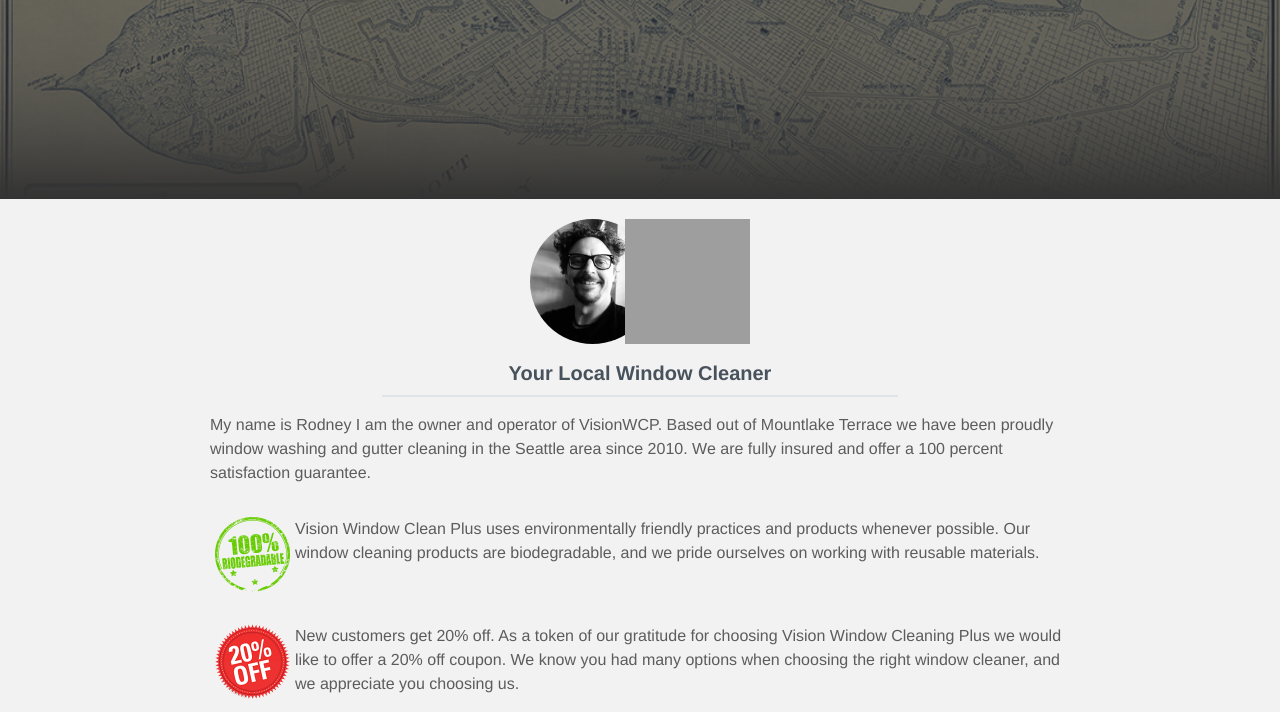
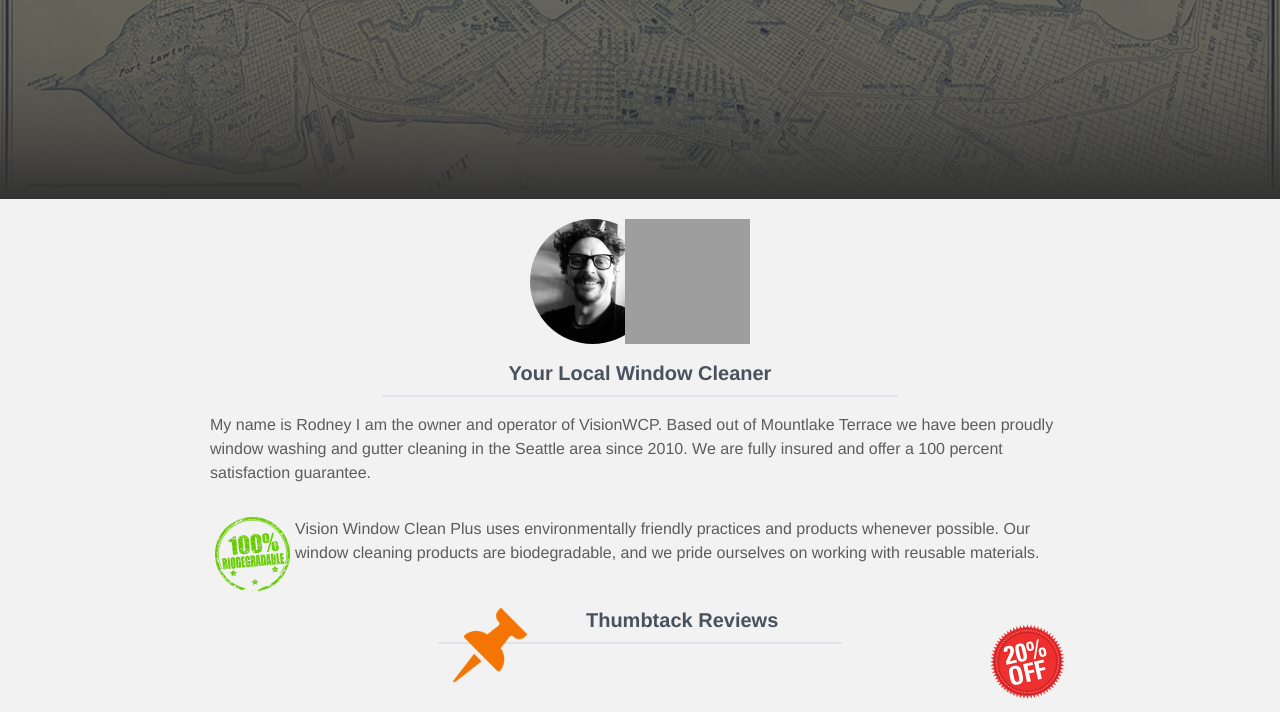
Before and after one commit to visionwcp/visionwcp, a plain HTML site: page index.html in a window 1280 px wide. Shown: the part 201-913 px from the top of the page. Drawn offline with Linux system fonts and the light colour scheme; grey boxes are pictures that could not be loaded; a script that the page names is missing; a web font is replaced by a local one.

Commit message:
Update index.html

```diff
--- a/index.html
+++ b/index.html
@@ -28,10 +28,7 @@
       <p>My name is Rodney I am the owner and operator of VisionWCP.   Based out of Mountlake Terrace we have been proudly window washing and gutter cleaning in the Seattle area since 2010. We are fully insured and offer a  100 percent satisfaction guarantee.</p>
       <div class="biodegradable">
       <p><img src="img/biodegradable.png" class="space-s">Vision Window Clean Plus uses environmentally friendly practices and products whenever possible. Our window cleaning products are biodegradable,  and we pride ourselves on working with reusable materials.</p>
-      <p><a href="contact.html"><img src="img/20-off.png" class="space-s"></a>New customers get 20% off. As a token of our gratitude for choosing Vision Window Cleaning Plus we would like to offer a 20% off coupon.  We know you had many options when choosing the right window cleaner, and we appreciate you choosing us.</p>
-      </div>
-    </section>
-    <!--Resume Section-->
+      <p><a href="contact.html"><img src="img/20-off.png" class="space-s"></a>
     <section class="secondary-content resume">
       <h3 class="center border-b">Thumbtack Reviews<img src="img/thumbtack.png" class="thumb space-s"></h3>
       <div class="review">
```
